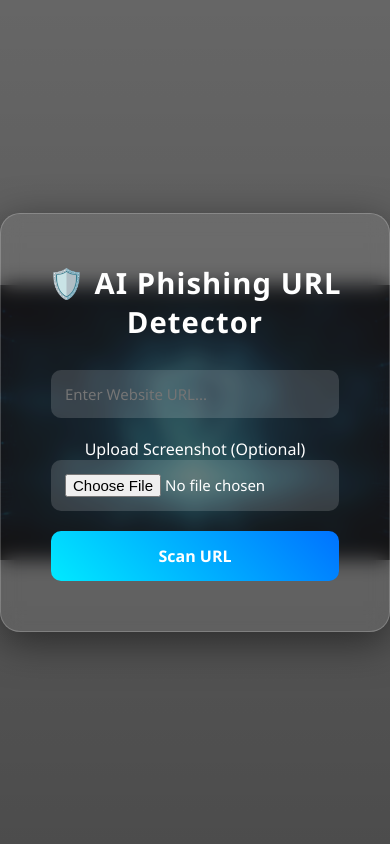
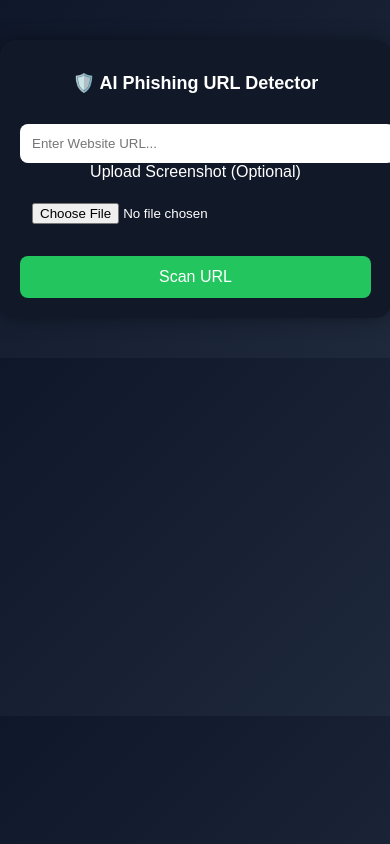
Before and after one commit to SahidAfridi2923/phishing-detection-ai, a Flask app: page / in a window 390 px wide. Run offline with Flask 3, Linux system fonts and the light colour scheme.

Commit message:
Update style.css

```diff
--- a/static/style.css
+++ b/static/style.css
@@ -1,212 +1,62 @@
-*{
-margin:0;
-padding:0;
-box-sizing:border-box;
-font-family: "Segoe UI", sans-serif;
+body {
+    margin: 0;
+    padding: 0;
+    font-family: Arial, sans-serif;
+    background: linear-gradient(135deg, #0f172a, #1e293b);
+    color: white;
 }
 
-/* Animated Background */
-
-body{
-height:100vh;
-display:flex;
-justify-content:center;
-align-items:center;
-
-/* Background Image */
-
-background:linear-gradient(rgba(0,0,0,0.6), rgba(0,0,0,0.7)), url("/static/bg.png");
-background-size:cover;
-background-position:center;
-background-repeat:no-repeat;
-background-attachment:fixed;
-
-animation: bgZoom 20s infinite alternate;
+.container {
+    width: 90%;
+    max-width: 400px;
+    margin: 80px auto;
+    padding: 30px;
+    background: #111827;
+    border-radius: 15px;
+    text-align: center;
+    box-shadow: 0px 0px 20px rgba(0,0,0,0.4);
 }
 
-/* Background animation */
-
-@keyframes gradientBG{
-0%{background-position:0% 50%;}
-50%{background-position:100% 50%;}
-100%{background-position:0% 50%;}
+h1 {
+    font-size: 22px;
+    margin-bottom: 20px;
 }
 
-@keyframes bgZoom{
-0%{
-background-size:100%;
-}
-100%{
-background-size:110%;
-}
+input[type="text"],
+input[type="file"] {
+    width: 100%;
+    padding: 12px;
+    margin-top: 10px;
+    border-radius: 8px;
+    border: none;
+    outline: none;
 }
 
-/* Glass Container */
-
-.container{
-background: rgba(255,255,255,0.08);
-backdrop-filter: blur(10px);
-border:1px solid rgba(255,255,255,0.2);
-padding:50px;
-border-radius:20px;
-width:420px;
-text-align:center;
-color:white;
-box-shadow:0 10px 40px rgba(0,0,0,0.5);
-animation: fadeIn 1.5s ease;
+button {
+    width: 100%;
+    padding: 12px;
+    margin-top: 20px;
+    border: none;
+    border-radius: 8px;
+    background: #22c55e;
+    color: white;
+    font-size: 16px;
+    cursor: pointer;
+    transition: 0.3s;
 }
 
-/* Fade animation */
-
-@keyframes fadeIn{
-from{
-opacity:0;
-transform: translateY(30px);
-}
-to{
-opacity:1;
-transform: translateY(0);
-}
+button:hover {
+    background: #16a34a;
 }
 
-/* Title */
+/* 📱 MOBILE RESPONSIVE */
+@media (max-width: 480px) {
+    .container {
+        margin: 40px auto;
+        padding: 20px;
+    }
 
-h1{
-font-size:28px;
-margin-bottom:30px;
-letter-spacing:1px;
+    h1 {
+        font-size: 18px;
+    }
 }
-
-h1{
-animation: pulse 2s infinite;
-}
-
-@keyframes pulse{
-0%{transform:scale(1);}
-50%{transform:scale(1.05);}
-100%{transform:scale(1);}
-}
-
-/* Input field */
-
-input{
-width:100%;
-padding:14px;
-border:none;
-border-radius:10px;
-outline:none;
-font-size:15px;
-background:rgba(255,255,255,0.15);
-color:white;
-margin-bottom:20px;
-transition:0.3s;
-}
-
-/* Input focus animation */
-
-input:focus{
-background:rgba(255,255,255,0.25);
-box-shadow:0 0 10px #00eaff;
-}
-
-/* Button */
-
-button{
-width:100%;
-padding:14px;
-border:none;
-border-radius:10px;
-background:linear-gradient(45deg,#00eaff,#0072ff);
-color:white;
-font-size:16px;
-font-weight:bold;
-cursor:pointer;
-transition:0.3s;
-}
-
-/* Button hover */
-
-button:hover{
-transform:scale(1.05);
-box-shadow:0 0 15px #00eaff;
-}
-
-/* Result text */
-
-.result{
-margin-top:20px;
-font-size:18px;
-font-weight:bold;
-}
-
-/* Link */
-
-a{
-display:block;
-margin-top:25px;
-color:#00eaff;
-text-decoration:none;
-transition:0.3s;
-}
-
-a:hover{
-color:#ffffff;
-}
-
-/* Result box */
-
-.result-box{
-margin-top:20px;
-padding:15px;
-border-radius:10px;
-background:rgba(255,255,255,0.1);
-}
-
-/* Progress bar */
-
-.progress-bar{
-width:100%;
-height:10px;
-background:rgba(255,255,255,0.2);
-border-radius:10px;
-margin-top:20px;
-overflow:hidden;
-}
-
-.progress{
-height:100%;
-width:0%;
-background:linear-gradient(90deg,#00ff9d,#00eaff);
-transition:width 1.5s ease;
-}
-
-@keyframes progressMove{
-from{
-width:0%;
-}
-to{
-width:80%;
-}
-}
-
-/* Result colors */
-
-.safe{
-color:#00ff9d;
-font-weight:bold;
-}
-
-.danger{
-color:#ff4d4d;
-font-weight:bold;
-animation: dangerBlink 1s infinite alternate;
-}
-
-@keyframes dangerBlink{
-from{
-opacity:1;
-}
-to{
-opacity:0.5;
-}
-}
```
